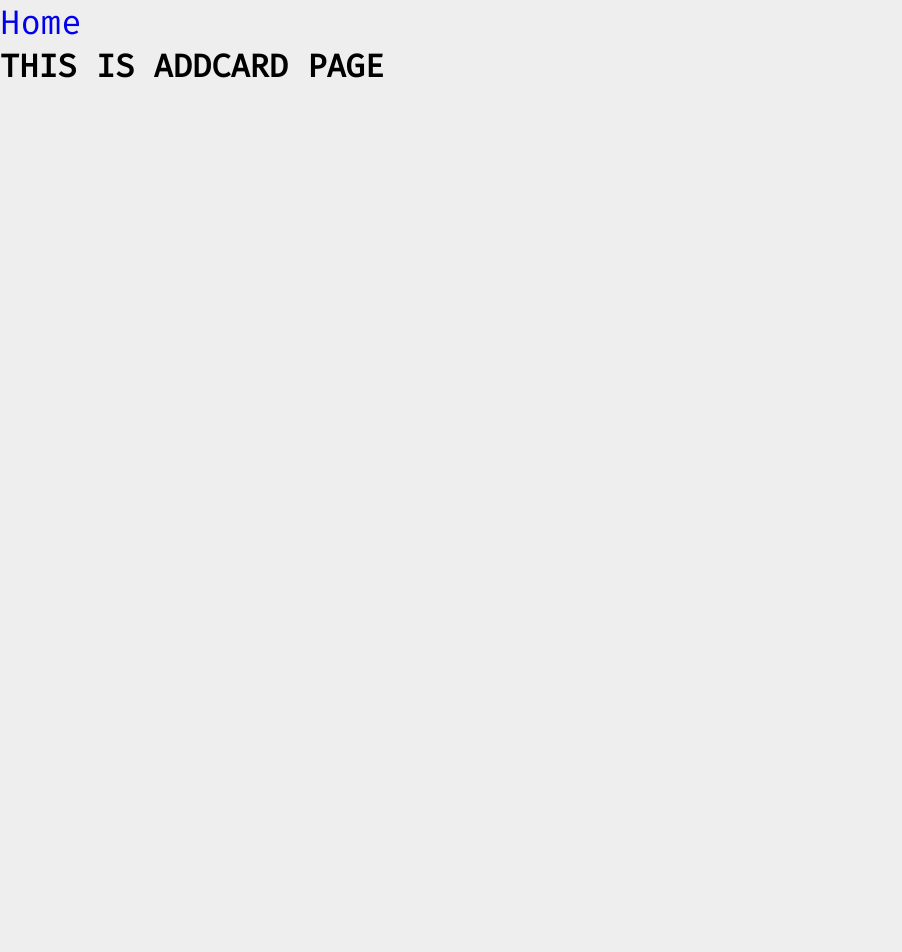
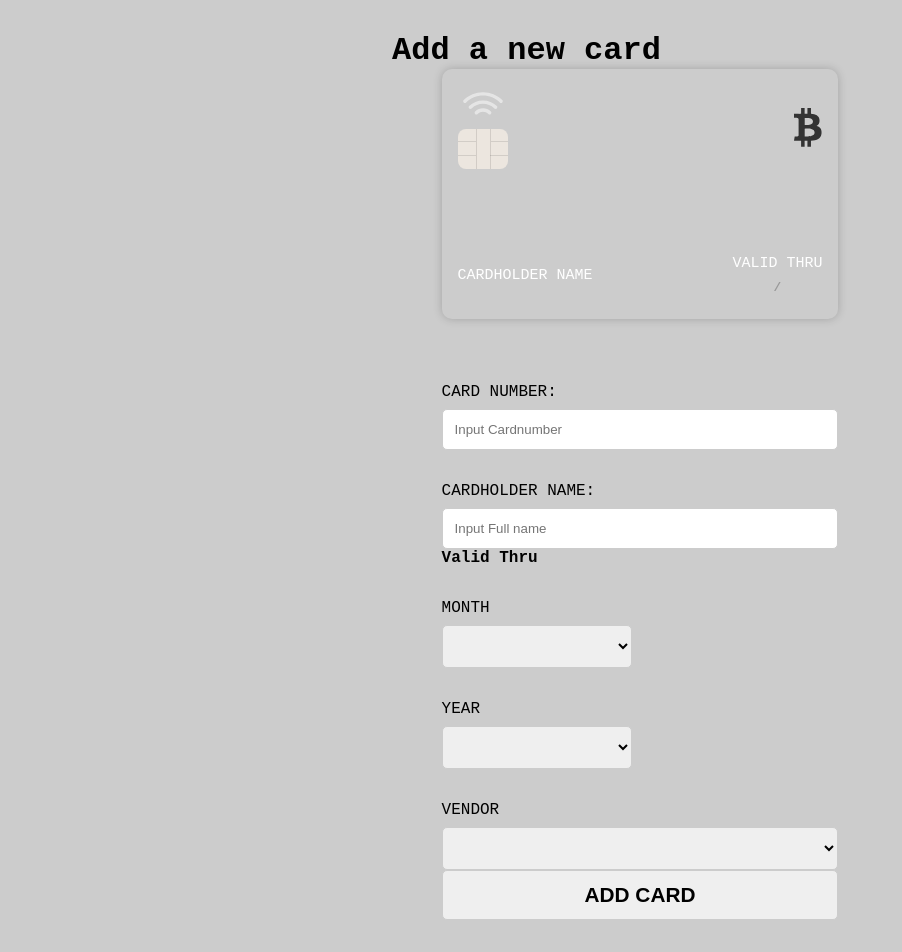
Before and after one commit to Puttzer/E-Wallet-project, a Vue app: page /addcard in a window 1280 px wide. Shown: the top 952 px of the page, without its empty margins (0-902 px from the left). Before the commit the page ends 800 px from the top, so only its background shows below. Built offline with nearby package versions, Linux system fonts and the light colour scheme.

Commit message:
All fixed but some smaller styling

```diff
--- a/src/App.vue
+++ b/src/App.vue
@@ -5,7 +5,7 @@
 </template>
 
 <style lang="scss">
-@import url("https://fonts.googleapis.com/css?family=Fira+Code&display=swap");
+// @import url("https://fonts.googleapis.com/css?family=Fira+Code&display=swap");
 
 * {
   box-sizing: border-box;
@@ -14,6 +14,6 @@
 }
 
 body {
-  background: #eee;
+  font-family: PT Mono, monospace;
 }
 </style>
--- /dev/null
+++ b/src/components/AddCardForm.vue
@@ -0,0 +1,112 @@
+<template>
+  <form @submit.prevent="addCard">
+    <label for="cardNumber">Card Number:</label>
+    <input
+      id="cardNumber"
+      v-model="cardInfo.cardNum"
+      type="text"
+      maxlength="16"
+      placeholder="Input Cardnumber"
+    />
+
+    <br />
+    <label for="Name">Cardholder Name:</label>
+    <input type="text" id="name" v-model="cardInfo.Name" placeholder="Input Full name" />
+
+    <div>
+      <div>
+        <h4>Valid Thru</h4>
+        <label for="month">Month</label>
+        <select v-model="cardInfo.month" id="month">
+          <option value="1">1</option>
+          <option value="2">2</option>
+          <option value="3">3</option>
+          <option value="4">4</option>
+          <option value="5">5</option>
+          <option value="6">6</option>
+          <option value="7">7</option>
+          <option value="8">8</option>
+          <option value="9">9</option>
+          <option value="10">10</option>
+          <option value="11">11</option>
+          <option value="12">12</option>
+        </select>
+
+        <label for="year">Year</label>
+        <select v-model="cardInfo.year" id="year">
+          <option value="22">22</option>
+          <option value="23">23</option>
+          <option value="24">24</option>
+          <option value="25">25</option>
+        </select>
+      </div>
+    </div>
+
+    <label for="vendor">Vendor</label>
+    <select
+      id="vendor"
+      v-model="cardInfo.vendorName"
+      @change="$emit('select', cardInfo.vendorName)"
+    >
+      <option value="bitcoin">Bitcoin Inc</option>
+      <option value="blockchain">Blockchain Inc</option>
+      <option value="evil">Evil Corp</option>
+      <option value="ninja">Ninja Bank</option>
+    </select>
+    <button class="btn-primary">Add card</button>
+  </form>
+</template>
+
+<script>
+export default {
+  props: {
+    cardInfo: Object
+  },
+  methods: {
+    addCard() {
+      this.$root.$emit("addcard", this.cardInfo);
+      this.$router.go(-1);
+    }
+  }
+};
+</script>
+
+<style lang="scss" scoped>
+form {
+  width: 80%;
+  margin: 4rem auto;
+  label {
+    display: block;
+    margin: 2rem 0 0.5rem 0;
+    text-transform: uppercase;
+  }
+  div {
+    display: flex;
+    justify-content: space-between;
+
+    select {
+      width: 190px;
+    }
+
+    div {
+      display: flex;
+      flex-flow: column;
+    }
+  }
+  input,
+  select,
+  button {
+    width: 100%;
+    padding: 12px;
+    border-radius: 5px;
+    border: 1px solid #ccc;
+
+    button {
+      padding: 20px;
+      cursor: pointer;
+      margin-top: 1rem;
+      background: #fff;
+    }
+  }
+}
+</style>
--- a/src/components/Card.vue
+++ b/src/components/Card.vue
@@ -1,23 +1,23 @@
 <template>
-  <div
-    v-on:click="$emit('change-card', cardInfo)"
-    class="card"
-    :style="{'background-color':cardInfo.bgColor}"
-  >
+  <div v-on:click="$emit('change-card', cardInfo)" class="card" v-bind:class="cardInfo.vendorName">
     <div class="vendor">
       <img :src="cardInfo.chip" alt="vendor" />
-      <img :src="cardInfo.vendor" alt="vendor" />
+      <img :src="cardInfo.vendorImage" alt="vendor" />
     </div>
 
-    <h1>{{cardInfo.cardNum}}</h1>
+    <h1>{{format}}</h1>
     <ul>
       <li>
         <p>Cardholder name</p>
         <h2>{{cardInfo.Name}}</h2>
       </li>
-      <li>
+      <li class="validiliy">
         <p>Valid thru</p>
-        <h2>{{cardInfo.vaildThru}}</h2>
+        <div>
+          <h2>{{ cardInfo.month }}</h2>
+          <h2>/</h2>
+          <h2>{{ cardInfo.year }}</h2>
+        </div>
       </li>
     </ul>
   </div>
@@ -26,14 +26,19 @@
 <script>
 export default {
   name: "Card",
-  props: ["cardInfo"]
+  props: ["cardInfo"],
+  computed: {
+    format() {
+      console.log(this.cardInfo.cardNum.replace(/(\d{4})(?=\d)/g, "$1 "));
+      return this.cardInfo.cardNum.replace(/(\d{4})(?=\d)/g, "$1 ");
+    }
+  }
 };
 </script>
 
 <style lang="scss" scoped>
 .card {
   width: 80%;
-  z-index: 1;
   margin: auto;
   height: 250px;
   display: flex;
@@ -48,9 +53,23 @@ export default {
     align-items: center;
     justify-content: space-between;
   }
+  &.evil {
+    background-color: red;
+  }
+  &.ninja {
+    background-color: #222;
+  }
+  &.blockchain {
+    background-color: #8b58f9;
+  }
+  &.bitcoin {
+    background-color: #ffae34;
+  }
   h1 {
     margin: 1rem 0;
     letter-spacing: 2px;
+    padding-left: 25px;
+    font-size: 25px;
   }
   ul {
     display: flex;
@@ -60,11 +79,21 @@ export default {
     li {
       p {
         text-transform: uppercase;
+        font-size: 15px;
       }
       &:nth-child(2) {
         text-align: right;
       }
     }
+
+    li.validiliy {
+      display: block;
+      text-align: right;
+
+      h2 {
+        font-size: 15;
+      }
+    }
   }
 }
 </style>
--- a/src/components/CardStack.vue
+++ b/src/components/CardStack.vue
@@ -4,8 +4,7 @@
       @change-card="$emit('change-card', card)"
       v-for="card in cards"
       :key="card.id"
-      :cardInfo="card"
-      class="card-item"
+      v-bind:cardInfo="card"
     />
   </div>
 </template>
@@ -14,6 +13,9 @@
 import Card from "./Card";
 export default {
   name: "CardStack",
+  data: () => ({
+    cardInfo: Object
+  }),
   components: { Card },
   computed: {
     cards() {
@@ -28,5 +30,6 @@ export default {
   display: grid;
   margin: 4rem 0 14rem;
   grid-auto-rows: 4rem;
+  color: black;
 }
 </style>
--- a/src/components/Top.vue
+++ b/src/components/Top.vue
@@ -15,6 +15,6 @@ export default {
 h1 {
   margin: 2rem 0;
   text-align: center;
-  font-family: "Fira Code";
+  // font-family: "Fira Code";
   text-transform: uppercase;
 }
--- a/src/main.js
+++ b/src/main.js
@@ -10,23 +10,31 @@ new Vue({
     cards: [
       {
         id: 1,
-        chip: require("./assets/chip-light.svg"),
-        vendor: require("./assets/vendor-blockchain.svg"),
-        cardNum: "1111 2222 3333 4444",
+        chip: require("./assets/chip-dark.svg"),
+        vendorName: 'bitcoin',
+        cardNum: "1111222233334444",
         Name: "Anders Andersson",
-        vaildThru: "01/22",
-        bgColor: "#87240F"
+        vendorImage: require("./assets/vendor-bitcoin.svg"),
+        month: "02",
+        year: "24",
       },
       {
         id: 2,
-        chip: require("./assets/chip-light.svg"),
-        vendor: require("./assets/vendor-blockchain.svg"),
+        chip: require("./assets/chip-dark.svg"),
+        vendorName: 'evil',
         cardNum: "1111 2222 3333 4444",
         Name: "Anders Andersson",
-        vaildThru: "02/22",
-        bgColor: "#0F1F87"
+        vendorImage: require("./assets/vendor-evil.svg"),
+        month: "01",
+        year: "44",
+
       },
     ]
   }),
+  mounted() {
+    this.$root.$on("addcard", data => {
+      this.cards.push(data);
+    });
+  },
   render: h => h(App)
 }).$mount('#app')
--- a/src/views/AddCard.vue
+++ b/src/views/AddCard.vue
@@ -1,32 +1,49 @@
 <template>
-  <div class="addcard">
-    <div id="nav">
-      <router-link to="/">Home</router-link>
-    </div>
-    <H1>THIS IS ADDCARD PAGE</H1>
+  <div class="wrapper">
+    <Top heading="Add a new card" />
+    <Card :cardInfo="cardInfo" />
 
-    <router-view />
+    <AddCardForm @select="SelectBg" :cardInfo="cardInfo" />
   </div>
 </template>
 
 
 
 <script>
-// import Card from "../components/Card";
-// import Top from "../components/Top";
-// import CardStack from "../components/CardStack";
+import Card from "../components/Card";
+import Top from "../components/Top";
+import AddCardForm from "../components/AddCardForm";
 export default {
-  name: "AddCard"
+  name: "AddCard",
+  components: { Top, Card, AddCardForm },
+
+  data: () => ({
+    cardInfo: {
+      // Default
+      chip: require("../assets/chip-light.svg"),
+      vendorImage: require("../assets/vendor-bitcoin.svg"),
+      cardNum: "",
+      Name: "",
+      month: "",
+      year: "",
+      vendorName: null
+    }
+  }),
+
+  methods: {
+    SelectBg(vendor) {
+      this.cardInfo.vendorName = vendor;
+      this.cardInfo.vendorImage = require(`../assets/vendor-${vendor}.svg`);
+    }
+  }
 };
 </script>
 
 <style>
-h1 {
-  font-family: "Fira Code";
+.wrapper {
+  width: 70%;
 }
-a {
-  font-family: "Fira Code";
-  text-decoration: none;
-  font-size: 34px;
+body {
+  background-color: #ccc;
 }
 </style>
--- a/src/views/Home.vue
+++ b/src/views/Home.vue
@@ -1,7 +1,7 @@
 <template>
   <div class="wrapper">
     <Top heading="E-wallet" />
-    <h3>Active card</h3>
+    <h2>Active card</h2>
     <Card :cardInfo="cardInfo" />
     <CardStack @change-card="ChangeCard" />
     <router-link to="/addcard">Add new card</router-link>
@@ -18,12 +18,12 @@ export default {
 
   data: () => ({
     cardInfo: {
+      id: Date.now(),
       chip: require("../assets/chip-dark.svg"),
-      vendor: require("../assets/vendor-evil.svg"),
-      cardNum: "0000 0000 0000 0000",
-      Name: "Test name",
-      vaildThru: "01/22",
-      bgColor: "#ffb649"
+      vendorImage: require("../assets/vendor-bitcoin.svg"),
+      cardNum: "",
+      Name: "",
+      vaildThru: "01/22"
     }
   }),
   methods: {
@@ -34,15 +34,15 @@ export default {
 };
 </script>
 
-<style lang="scss" scoped >
+<style lang="scss" >
 .wrapper {
   width: 100%;
   margin: auto;
   padding: 2rem;
   max-width: 560px;
-  background: #fff;
-  // font-family: "Fira Code";
-  h3 {
+
+  // font-family: "Fira Code";  DOES NOT FORMAT CORRECTLY TO DOCUMENT CHANGE OR REMOVE!
+  h2 {
     color: #999;
     font-size: 0.8rem;
     text-align: center;
@@ -55,7 +55,6 @@ export default {
     padding: 20px;
     color: #000;
     display: block;
-    transition: 0.3s;
     font-weight: bold;
     font-size: 1.3rem;
     border-radius: 5px;
@@ -69,4 +68,25 @@ export default {
     }
   }
 }
+
+.btn-primary {
+  width: 80%;
+  margin: auto;
+  padding: 20px;
+  color: #000;
+  display: block;
+  transition: 0.3s;
+  font-weight: bold;
+  font-size: 1.3rem;
+  border-radius: 5px;
+  text-align: center;
+  text-decoration: none;
+  border: 2px solid #000;
+  text-transform: uppercase;
+
+  &:hover {
+    color: #fff;
+    background: #000;
+  }
+}
 </style>
```
